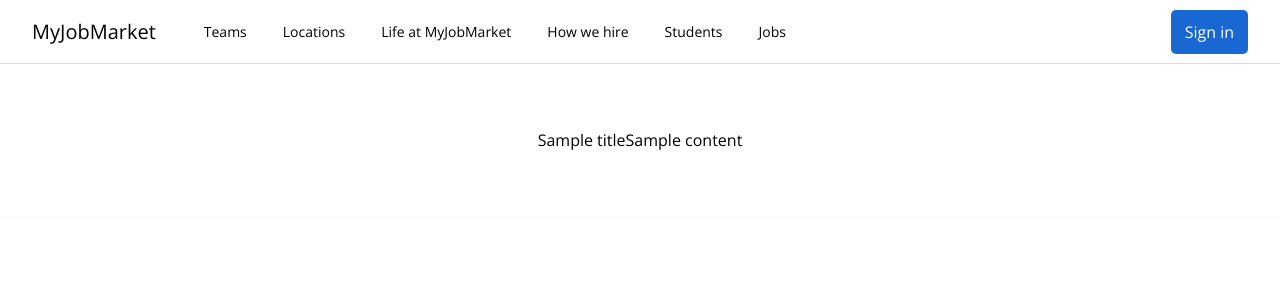
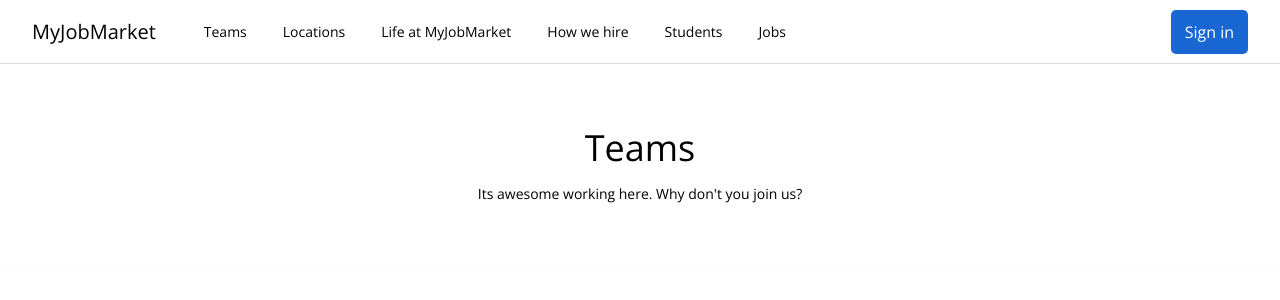
Before and after one commit to karimisdm/Search_Job, a Vue app in the folder search-job/: page /teams in a window 1280 px wide. Shown: the top 300 px of the page. Built offline with nearby package versions, Linux system fonts and the light colour scheme.

Commit message:
added slots to TeamsView

```diff
--- a/search-job/src/output.css
+++ b/search-job/src/output.css
@@ -635,6 +635,11 @@ video {
   margin-bottom: 1rem;
 }
 
+.my-2 {
+  margin-top: 0.5rem;
+  margin-bottom: 0.5rem;
+}
+
 .mb-14 {
   margin-bottom: 3.5rem;
 }
@@ -1074,6 +1079,11 @@ video {
   line-height: 1.75rem;
 }
 
+.text-4xl {
+  font-size: 2.25rem;
+  line-height: 2.5rem;
+}
+
 .font-bold {
   font-weight: 700;
 }
--- a/search-job/src/views/TeamsView.vue
+++ b/search-job/src/views/TeamsView.vue
@@ -2,6 +2,16 @@
 import HeaderContainer from '@/components/HeaderContainer.vue';
 </script>
 <template>
-    <HeaderContainer/>
+    <header-container>
+        <template v-slot:title>
+            <h1 class="w-full text-4xl font-normal">Teams</h1>
+        </template>
+        <template v-slot:subtitle>
+            <h2 class="my-4 w-full text-sm font-light">
+                Its awesome working here. Why don't you join us?
+            </h2>
+
+        </template>
+    </header-container>
 
 </template>
```
